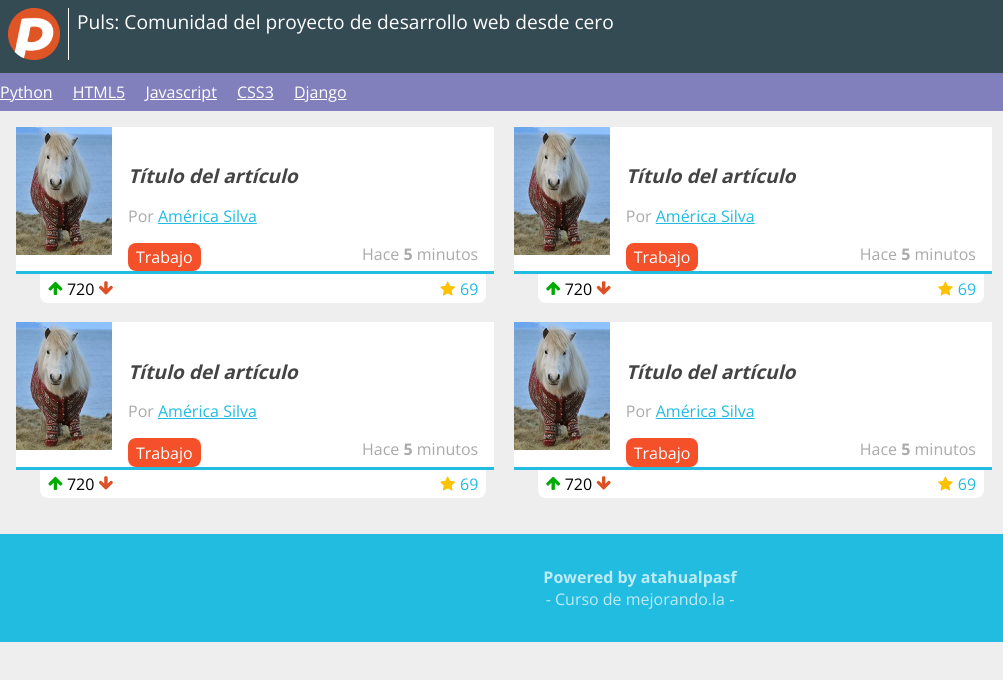
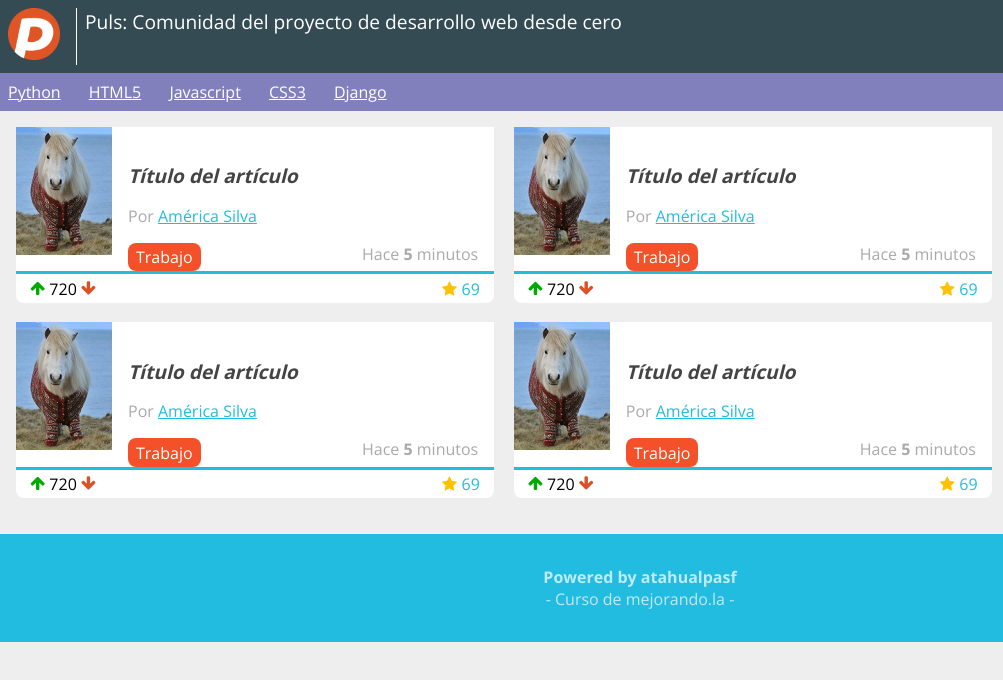
Before and after one commit to atahualpasf/Puls2015, a plain HTML site: page index.html in a window 1280 px wide. Shown: the full height of the page, 0-1003 px from the left. Drawn offline with nearby package versions, Linux system fonts and the light colour scheme; files whose address does not match are found by name.

Commit message:
Le agregue un margin left al nav y acomode el div de votacion

```diff
--- a/estilos.css
+++ b/estilos.css
@@ -94,11 +94,21 @@ header #avatar img {
 	border-radius: 50%;
 	width: 55px;
 }
+header #logo {
+	border-right: 1px solid white;
+	margin-right: 0.5em;
+}
 header #logo img {
-	border-right: 1px solid white;
 	margin-right: 0.5em;
 	padding-right: 0.5em;
 	width: 52px;
+	-webkit-transition: .5s;
+}
+header #logo img:hover {
+	-webkit-transform:rotate(360deg);/*chrome*/
+	/*-moz-transform:rotate(90deg);mozilla*/
+	/*-o-transform:rotate(90deg);opera old*/
+	/*-ms-transform:rotate(90deg);ie exlorer*/
 }
 nav {
 	background: #8280BC;
@@ -132,6 +142,7 @@ nav ul li a {
 	color: white;
 	display: block;
 	padding: 0.5em 0;
+	margin-left: 0.5em;
 }
 aside {
 	display: none;
@@ -187,11 +198,10 @@ aside {
 	background: white;
 	border-radius: 0 0 0.5em 0.5em;
 	position: absolute;
-	left: 5%;
 	margin-top: 3px;
-	padding: 0.2em 0.5em;
+	padding: 0.2em 3% 0.2em 3%;
 	top: 100%;
-	width: 90%;
+	width: 94%;
 }
 #contenido .item .votacion a {
 	text-decoration: none;
```
